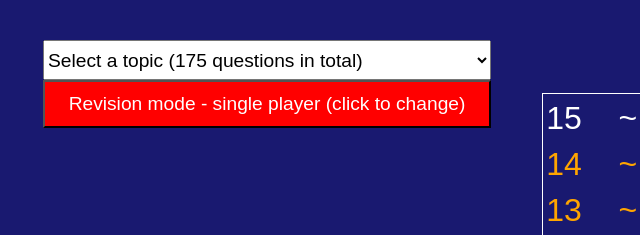
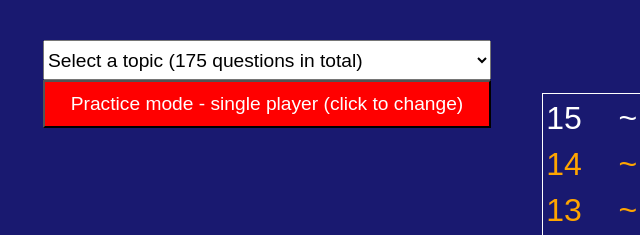
Before and after one commit to samuelkitson/millionaire, a plain HTML site: page controller.html in a window 1280 px wide. Both pictures are taken after a click on the button "Quiz mode - multi-player (click to change)". Shown: the top 235 px of the page, 405-1045 px from the left. Drawn offline with Linux system fonts and the light colour scheme.

Commit message:
Update controller.html

```diff
--- a/controller.html
+++ b/controller.html
@@ -715,7 +715,7 @@
 
 			function modeChange() {
 				if (localStorage.getItem("mode") == "quiz") {
-					document.getElementById("modeselect").innerHTML = "Revision mode - single player (click to change)";
+					document.getElementById("modeselect").innerHTML = "Practice mode - single player (click to change)";
 					document.getElementById("modeselect").style.backgroundColor = "red";
 					localStorage.setItem("mode", "revision");
 				} else {
@@ -728,8 +728,8 @@
 			function onload() {
 				console.clear();
 				console.log("Hi there!\nYou've found the developer console which probably means that you're trying to find some shortcuts to the top prize.");
-				console.log("However, what you may not know is that we can detect that you've opened the console and have invalidated your win code.");
-				console.log("Even if you win, you will not be able to prove it now. If you want to re-enable this feature, just close the develope tools and reload the tab - and don't open the console!");
+				console.log("This is commonly known as cheating, and as such, your win code has been invalidated.");
+				console.log("This means that at the end of the game, no win code will be shown. If you want to re-enable this feature, just close the developer tools and reload the tab - and don't open the console!");
 				console.log("- Game developers");
 				localStorage.setItem("cheat", "n");
 				localStorage.setItem("setting1", "n");
```
